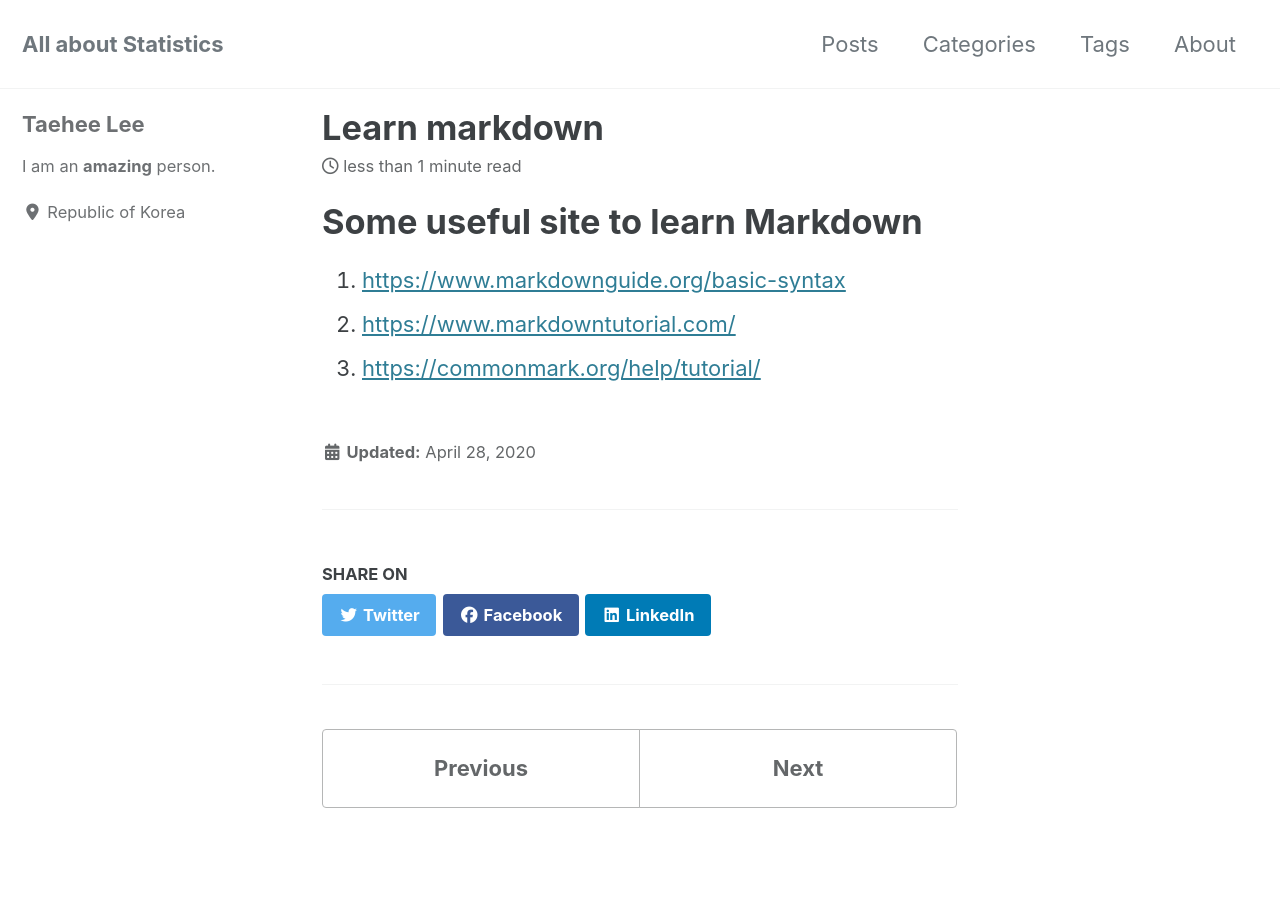
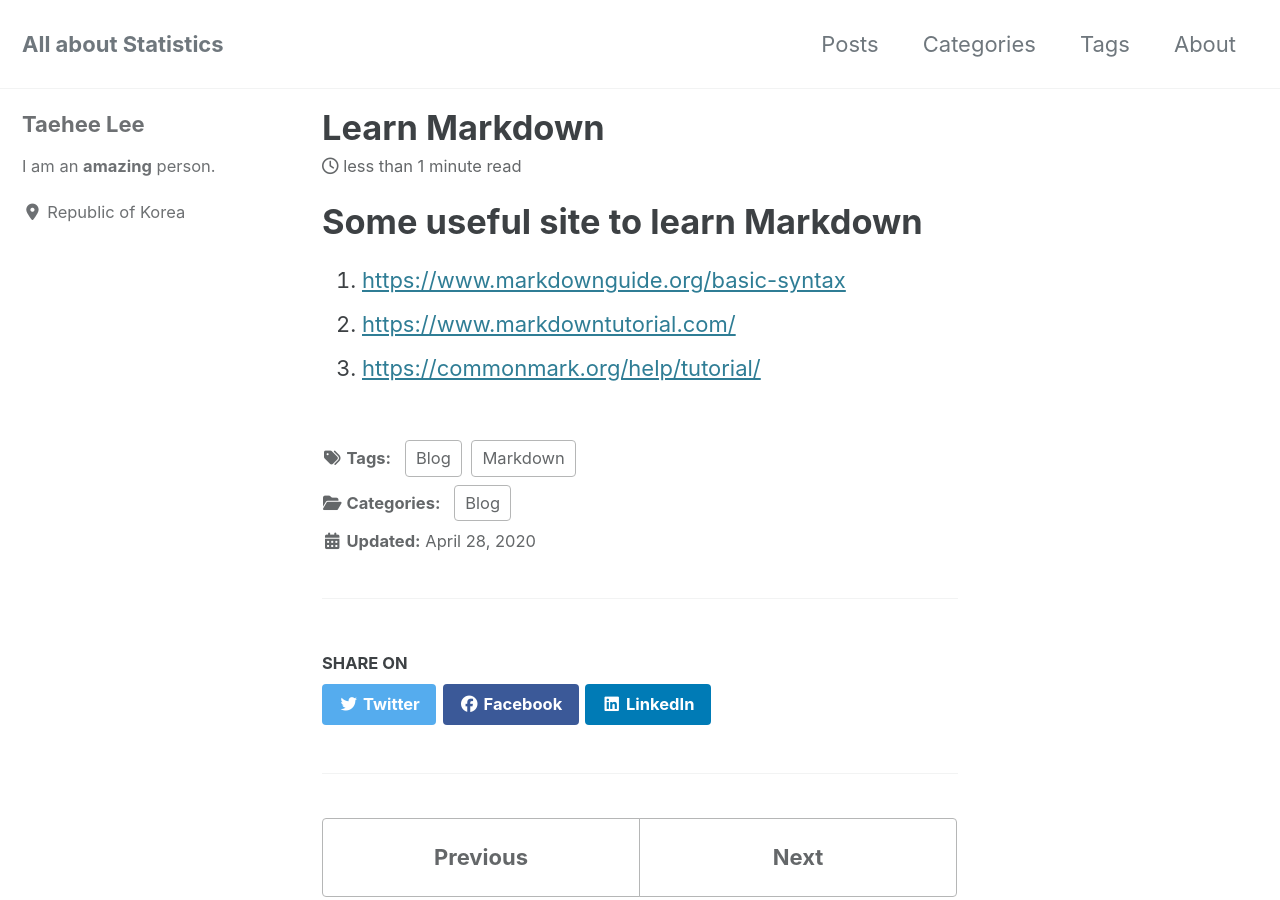
Before and after one commit to THstar/thstar.github.io, a Jekyll site: the page built from _posts/2020-04-28-Learn Markdown.md, in a window 1280 px wide and 900 px high. Built offline with Jekyll 4.4.1, drawn with Linux system fonts in a browser that asks for light colours; cached includes are drawn as plain includes; nearby versions of some CDN libraries.

Commit message:
Update 2020-04-28-Learn Markdown.md

```diff
--- a/_posts/2020-04-28-Learn Markdown.md
+++ b/_posts/2020-04-28-Learn Markdown.md
@@ -1,3 +1,13 @@
+---
+title: "Learn Markdown"
+last_modified_at: 2020-04-28
+categories:
+  - Blog
+tags:
+  - Markdown
+  - Blog
+---
+
 # Some useful site to learn Markdown
 
 
```
